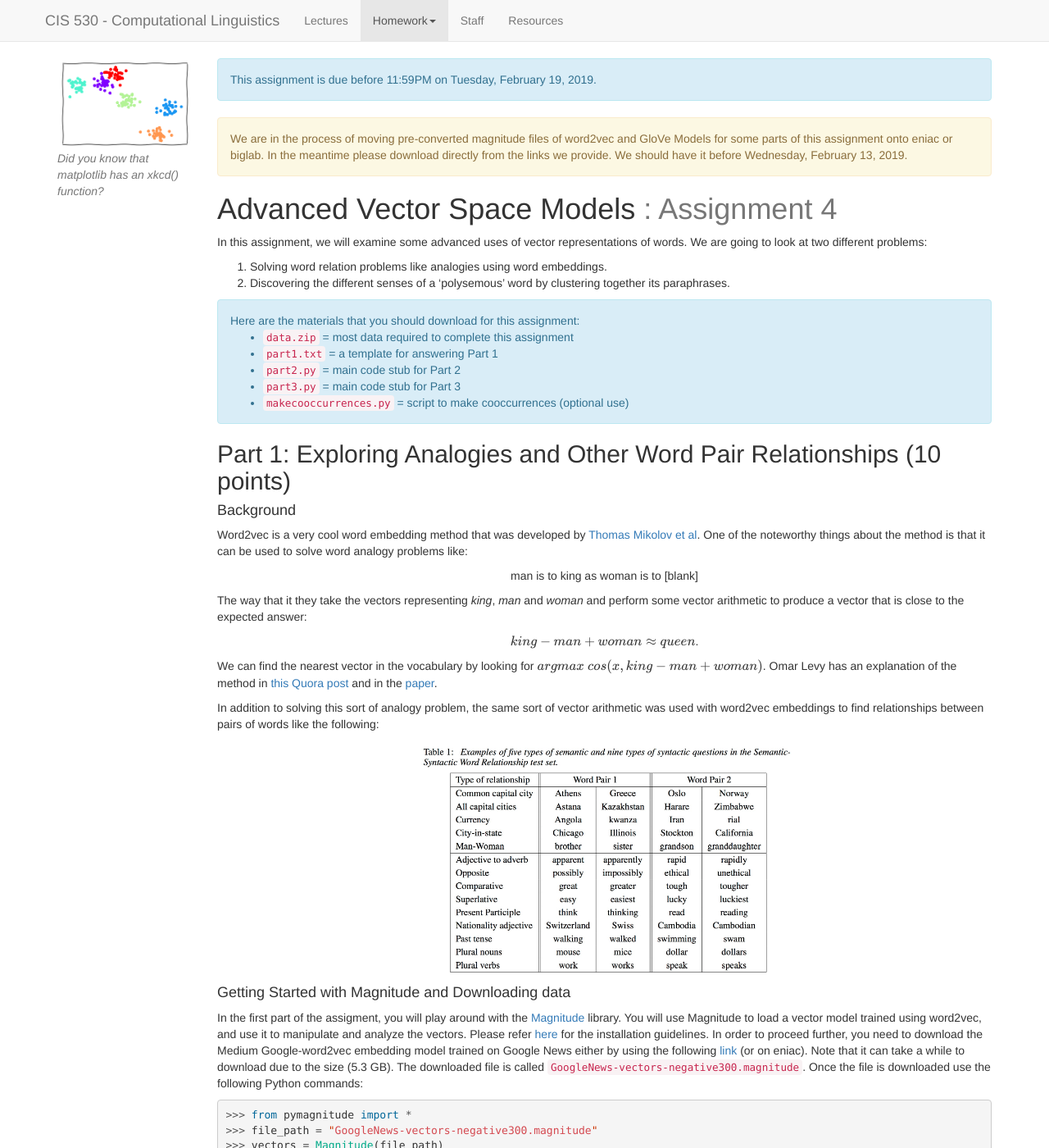
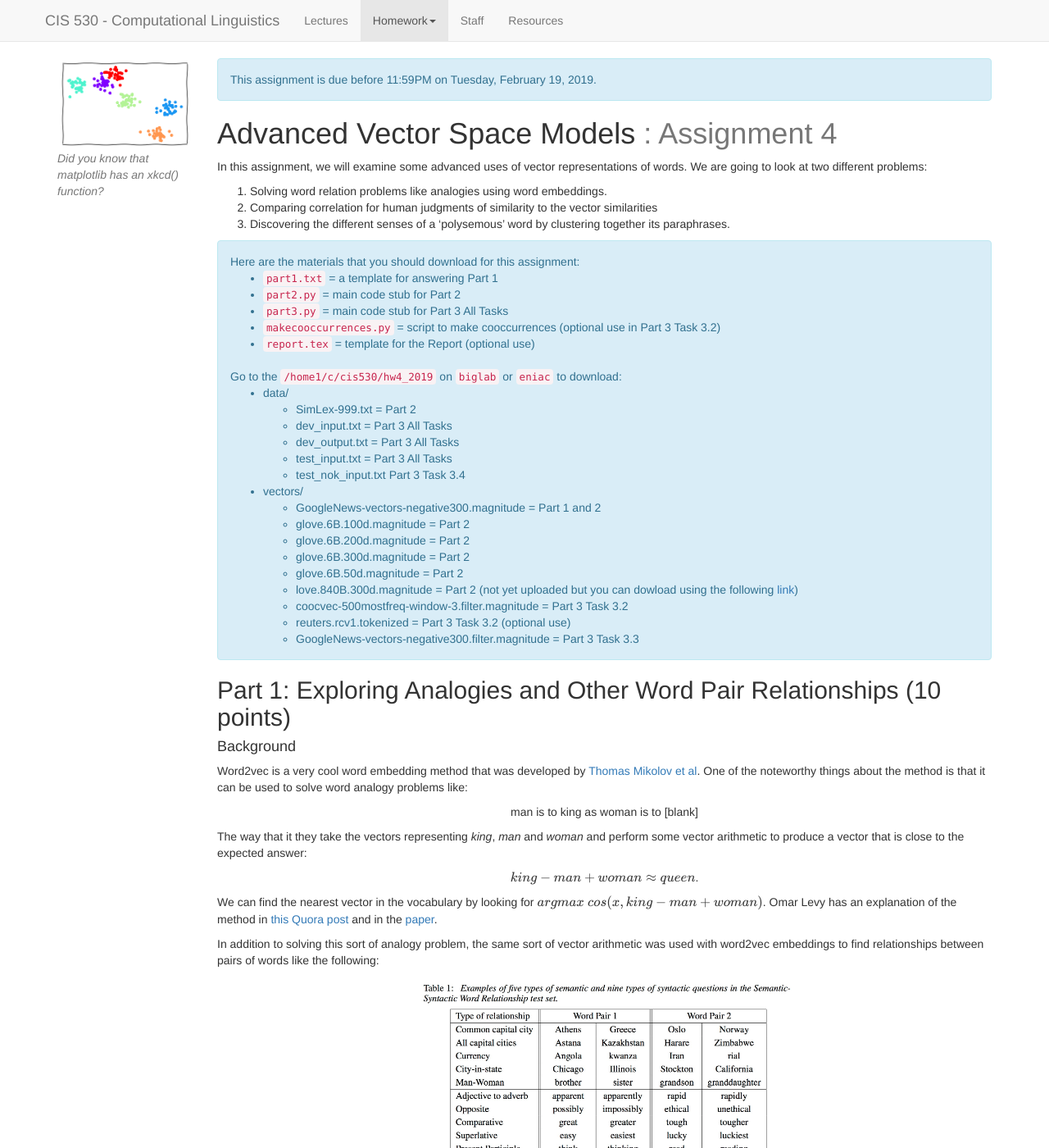
Before and after one commit to computational-linguistics-class/computational-linguistics-class.github.io, a Jekyll site: the page built from assignment4.md, in a window 1280 px wide and 1400 px high. Shown: the whole window at 82% size. Built offline with Jekyll 4.4.1, drawn with Linux system fonts in a browser that asks for light colours; nearby versions of some CDN libraries; formulas are drawn with MathJax 3; a script that is not in the unit is left out; some of the changed text lies outside the part shown.

Commit message:
Changed the links eniac, included latex template and change the leaderboard section to include 2 leaderboards.

````diff
--- a/assignment4.md
+++ b/assignment4.md
@@ -92,33 +92,46 @@
        }
 ---
 
-
 <div class="alert alert-info">
 This assignment is due before {{ page.due_date | date: "%I:%M%p" }} on {{ page.due_date | date: "%A, %B %-d, %Y" }}.
 </div>
 
-
-<div class="alert alert-warning">
-We are in the process of moving pre-converted magnitude files of word2vec and GloVe Models for some parts of this assignment onto eniac or biglab.
-In the meantime please download directly from the links we provide.
-We should have it before Wednesday, February 13, 2019.
-</div>
 
 Advanced Vector Space Models <span class="text-muted">: Assignment 4</span>
 =============================================================
 
 In this assignment, we will examine some advanced uses of vector representations of words. We are going to look at two different problems:
 1. Solving word relation problems like analogies using word embeddings.
-2. Discovering the different senses of a 'polysemous' word by clustering together its paraphrases.
+2. Comparing correlation for human judgments of similarity to the vector similarities
+3. Discovering the different senses of a 'polysemous' word by clustering together its paraphrases.
 
 
 <div class="alert alert-info" markdown="1">
 Here are the materials that you should download for this assignment:
-* [`data.zip`](downloads/hw4/data.zip) = most data required to complete this assignment
 * [`part1.txt`](downloads/hw4/part1.txt) = a template for answering Part 1
 * [`part2.py`](downloads/hw4/part2.py) = main code stub for Part 2
-* [`part3.py`](downloads/hw4/part3.py) = main code stub for Part 3
-* [`makecooccurrences.py`](downloads/hw4/makecooccurrences.py) = script to make cooccurrences (optional use)
+* [`part3.py`](downloads/hw4/part3.py) = main code stub for Part 3 All Tasks
+* [`makecooccurrences.py`](downloads/hw4/makecooccurrences.py) = script to make cooccurrences (optional use in Part 3 Task 3.2)
+* [`report.tex`](downloads/hw4/report.tex) = template for the Report (optional use)
+
+<br>
+Go to the `/home1/c/cis530/hw4_2019` on `biglab` or `eniac` to download:
+* data/
+    * SimLex-999.txt  = Part 2
+    * dev_input.txt  = Part 3 All Tasks
+    * dev_output.txt  = Part 3 All Tasks
+    * test_input.txt = Part 3 All Tasks
+    * test_nok_input.txt Part 3 Task 3.4
+* vectors/
+    * GoogleNews-vectors-negative300.magnitude = Part 1 and 2
+    * glove.6B.100d.magnitude = Part 2
+    * glove.6B.200d.magnitude = Part 2
+    * glove.6B.300d.magnitude = Part 2
+    * glove.6B.50d.magnitude = Part 2
+    * love.840B.300d.magnitude = Part 2 (not yet uploaded but you can dowload using the following [link](http://magnitude.plasticity.ai/glove/medium/glove.840B.300d.magnitude))
+    * coocvec-500mostfreq-window-3.filter.magnitude = Part 3 Task 3.2
+    * reuters.rcv1.tokenized = Part 3 Task 3.2 (optional use)
+    * GoogleNews-vectors-negative300.filter.magnitude = Part 3 Task 3.3
 </div>
 
 
@@ -147,7 +160,7 @@
 #### Getting Started with Magnitude and Downloading data
 
 In the first part of the assigment, you will play around with the [Magnitude](https://github.com/plasticityai/magnitude)  library.  You will use Magnitude to load a vector model trained using word2vec, and use it to manipulate and analyze the vectors. Please refer [here](https://github.com/plasticityai/magnitude#installation) for the installation guidelines.
-In order to proceed further, you need to download the Medium Google-word2vec embedding model trained on Google News either by using the following [link](http://magnitude.plasticity.ai/word2vec/medium/GoogleNews-vectors-negative300.magnitude) (or on eniac). Note that it can take a while to download due to the size (5.3 GB). The downloaded file is called `GoogleNews-vectors-negative300.magnitude`. Once the file is downloaded use the following Python commands:
+In order to proceed further, you need to use the Medium Google-word2vec embedding model trained on Google News by using file `GoogleNews-vectors-negative300.magnitude` on eniac in `/home1/c/cis530/hw4_2019/vectors/`. Once the file is downloaded use the following Python commands:
 
  ```python
 >>> from pymagnitude import *
@@ -180,7 +193,7 @@
 ##  Part 2: SimLex-999 Dataset Revisited (15 points)
 
 
-Let us revisit [SimLex-999](https://fh295.github.io/simlex.html) dataset from Extra Credit in Assignment 3. We included in `data.zip` the dataset labelled as `SimLex-999.txt`.
+Let us revisit [SimLex-999](https://fh295.github.io/simlex.html) dataset from Extra Credit in Assignment 3. We will use `SimLex-999.txt` located on eniac in `/home1/c/cis530/hw4_2019/data/`.
 
 We provided you a script called `part2.py` that:
 
@@ -233,15 +246,18 @@
 
 1. What is the least similar 2 pairs of words based on human judgement scores and vector similarity? Do the pairs match?
 2. What is the most similar 2 pairs of words based on human judgement scores and vector similarity? Do the pairs match?
-3. Provide correlation scores and p values for:
-    * [Stanford - GloVe Wikipedia 2014 + Gigaword 5 6B Medium 50D](http://magnitude.plasticity.ai/glove/medium/glove.6B.50d.magnitude)
-    * [Stanford - GloVe Wikipedia 2014 + Gigaword 5 6B Medium 100D](http://magnitude.plasticity.ai/glove/medium/glove.6B.100d.magnitude)
-    * [Stanford - GloVe Wikipedia 2014 + Gigaword 5 6B Medium 200D](http://magnitude.plasticity.ai/glove/medium/glove.6B.200d.magnitude)
-    * [Stanford - GloVe Wikipedia 2014 + Gigaword 5 6B Medium 300D](http://magnitude.plasticity.ai/glove/medium/glove.6B.300d.magnitude)
-    * [Stanford - GloVe Common Crawl Medium 300D](http://magnitude.plasticity.ai/glove/medium/glove.840B.300d.magnitude)
-   How do those value compare to each other?
+3. Provide correlation scores and p values for the following models on eniac in `/home1/c/cis530/hw4_2019/vectors/`:
+    * (Stanford - GloVe Wikipedia 2014 + Gigaword 5 6B Medium 50D) `glove.6B.50d.magnitude`
+    * (Stanford - GloVe Wikipedia 2014 + Gigaword 5 6B Medium 100D)`glove.6B.100d.magnitude`
+    * (Stanford - GloVe Wikipedia 2014 + Gigaword 5 6B Medium 200D) `glove.6B.200d.magnitude`
+    * (Stanford - GloVe Wikipedia 2014 + Gigaword 5 6B Medium 300D) `glove.6B.300d.magnitude`
+    * (Stanford - GloVe Common Crawl Medium 300D) `love.840B.300d.magnitude`
 
-Extra points will be awarded for creativity and more thorough qualitative analysis.
+    How do those value compare to each other?
+
+
+
+Extra points will be awarded for creativity and a more thorough qualitative analysis.
 
 ##  Part 3: Creating Word Sense Clusters (75 points)
 
@@ -309,7 +325,7 @@
 1. words file (input)
 2. clusters file (output).
 
-The words file `dev_input.txt` is formatted such that each line contains one target, its paraphrase set, and the number of ground truth clusters `k`, separated by a `::` symbol. You can use `k` as input to your clustering algorithm.
+The words file `dev_input.txt` located on eniac in `/home1/c/cis530/hw4_2019/data/` is formatted such that each line contains one target, its paraphrase set, and the number of ground truth clusters `k`, separated by a `::` symbol. You can use `k` as input to your clustering algorithm.
 
 ```
 target.pos :: k :: paraphrase1 paraphrase2 paraphrase3 ...
@@ -317,7 +333,7 @@
 
 
 
-The clusters file `dev_output.txt` contains the ground truth clusters for each target word's paraphrase set, split over *k* lines:
+The clusters file `dev_output.txt` located on eniac in `/home1/c/cis530/hw4_2019/data/` contains the ground truth clusters for each target word's paraphrase set, split over *k* lines:
 
 ```
 target.pos :: 1 :: paraphrase2 paraphrase6
@@ -330,8 +346,8 @@
 
 #### Test data
 
-For testing Tasks 1 -- 3, you will receive only words file `test_input.txt` containing the test target words, number of ground truth clusters and their paraphrase sets.
-For testing Task 4, you will receive only words file `test_nok_input.txt` containing the test target words and their paraphrases sets. Neither order of senses, nor order of words in a cluster matter.
+For testing Tasks 3.1 -- 3.3, you will receive only words file `test_input.txt`   located on eniac in `/home1/c/cis530/hw4_2019/data/`  containing the test target words, number of ground truth clusters and their paraphrase sets.
+For testing Task 3.4, you will receive only words file `test_nok_input.txt`  located on eniac in `/home1/c/cis530/hw4_2019/data/`  containing the test target words and their paraphrases sets. Neither order of senses, nor order of words in a cluster matter.
 
 
 #### Evaluation
@@ -340,7 +356,7 @@
 
 The general idea behind paired F-score is to treat clustering prediction like a classification problem; given a target word and its paraphrase set, we call a *positive instance* any pair of paraphrases that appear together in a ground-truth cluster. Once we predict a clustering solution for the paraphrase set, we similarly generate the set of word pairs such that both words in the pair appear in the same predicted cluster. We can then evaluate our set of predicted pairs against the ground truth pairs using precision, recall, and F-score.
 
-
+V-Measure is another metric that is used to evaluate clustering solutions, however we will not be using it in this Assignment.
 
 ## Tasks
 
@@ -407,10 +423,10 @@
 Write a function `cluster_with_sparse_representation(word_to_paraphrases_dict, word_to_k_dict)`. The input and output remains the same as in Task 1, however the clustering of paraphrases will no longer be random and is based on sparse vector representation.
 
 We will feature-based (not dense) vector space representation. In this type of VSM, each dimension of the vector space corresponds to a specific feature, such as a context word (see, for example, the term-context matrix described in [Chapter 6.1.2 of Jurafsky & Martin](https://web.stanford.edu/~jurafsky/slp3/6.pdf)).
-You will calculate cooccurrence vectors on the Reuters RCV1 corpus. It can take a long time to build cooccurrence vectors, so we have pre-built a set, included in the `data.zip`, called `coocvec-500mostfreq-window-3.vec.filter.magnitude`. To save on space, these include only the words used in the given files.
+You will calculate cooccurrence vectors on the Reuters RCV1 corpus. It can take a long time to build cooccurrence vectors, so we have pre-built set called  `coocvec-500mostfreq-window-3.vec.filter.magnitude` located on eniac in `/home1/c/cis530/hw4_2019/vectors/`. To save on space, these include only the words used in the given files.
 This representation of words uses a term-context matrix `M` of size `|V| x D`, where `|V|` is the size of the vocabulary and D=500. Each feature corresponds to one of the top 500 most-frequent words in the corpus. The value of matrix entry `M[i][j]` gives the number of times the context word represented by column `j` appeared within W=3 words to the left or right of the word represented by row `i` in the corpus.
 
-If you are interested in building your own cooccurrence vectors, you can download [tokenized and cleaned version here](http://www.cis.upenn.edu/~cis530/18sp/data/reuters.rcv1.tokenized.gz). The original is [here](https://archive.ics.uci.edu/ml/datasets/Reuters+RCV1+RCV2+Multilingual,+Multiview+Text+Categorization+Test+collection). We used the provided script, `makecooccurrences.py`, to build these vectors. If you want to used it, be sure to set D and W to what you want. Don't forget to convert your new vector representation to Magnitude by constructing a [Magnitude object](https://github.com/plasticityai/magnitude#constructing-a-magnitude-object).
+If you are interested in building your own cooccurrence vectors, you can use tokenized and cleaned version here called `reuters.rcv1.tokenized.gz` located on eniac in `/home1/c/cis530/hw4_2019/vectors/`. The original is [here](https://archive.ics.uci.edu/ml/datasets/Reuters+RCV1+RCV2+Multilingual,+Multiview+Text+Categorization+Test+collection). We used the provided script, `makecooccurrences.py`, to build these vectors. If you want to use it, be sure to set D and W to what you want. Don't forget to convert your new vector representation to Magnitude by constructing a [Magnitude object](https://github.com/plasticityai/magnitude#constructing-a-magnitude-object).
 
 Use one of the clustering algorithms, for instance K-means clustering in `cluster_with_sparse_representation(word_to_paraphrases_dict, word_to_k_dict)`.  Here is an example of the K-means clustering code:
 
@@ -447,7 +463,7 @@
 
 We would like to see if dense word embeddings are better for clustering the words in our test set. Run the word clustering task again, but this time use a dense word representation.
 
-For this task, we have also included in the data.zip a file called `GoogleNews-vectors-negative300.filter.magnitude`, which is filtered to contain only the words in the dev/test splits.
+For this task, we have also included a file called `GoogleNews-vectors-negative300.filter.magnitude` located on eniac in `/home1/c/cis530/hw4_2019/vectors/`, which is filtered to contain only the words in the dev/test splits.
 
 As before, use the provided word vectors to represent words and perform one of the clusterings. Here are some suggestions to improve the performance of your model:
 
@@ -477,7 +493,7 @@
 
 Write a function `cluster_with_no_k(word_to_paraphrases_dict)` that accepts only the first dictionary as an input and produces clusterings for given target words.
 
-We have provided an additional test set, `test_nok_input.txt`, where the `k` field has been zeroed out. See if you can come up with a method that clusters words by sense, and chooses the best `k` on its own.
+We have provided an additional test set `test_nok_input.txt` located on eniac in `/home1/c/cis530/hw4_2019/data/`, where the `k` field has been zeroed out. See if you can come up with a method that clusters words by sense, and chooses the best `k` on its own.
 You can start by assigning `k=5` for all target words as a baseline model.
 
 You might want to try and use the development data to analyze how got is your model in determining `k`.
@@ -495,14 +511,19 @@
 ```
 
 
-#### The Leaderboard
-In order to stir up some friendly competition, we would also like you to submit the clustering from your best model to a leaderboard. Copy the output file from your best model to a file called `test_nok_output_leaderboard.txt` and include it with your submission following the format of the clusters file.
-The first 10 places in a leaderboard get extra points (to be determined).
+## Leaderboards
+In order to stir up some friendly competition, we would also like you to submit the clustering from your best model to a leaderboard.
 
+From Task 3.4, copy the output file from your best model to a file called `test_nok_output_leaderboard.txt` and include it with your submission in 'HW4: Leaderboard Without K' following the format of the clusters file.
+
+From Task 3.2 or 3.3, copy the output file from your best model to a file called `test_output_leaderboard.txt` and include it with your submission in 'HW4: Leaderboard With K' following the format of the clusters file.
+
+The first 10 places in either of the two leaderboards get extra points (The exact number of points will be determined).
 
 ## Report
 
 We are looking for the following sections in your report:
+
 * Part 2 question responses and analysis of correlations
 * Task 3.2 description of your model:
     * Description of the model
@@ -518,6 +539,8 @@
     * Description of the model
     * Clustering algorithm
     * Results of any preliminary experiments you might have run on the dev set
+
+If you wish to write your report in latex, here is a [template](downloads/hw4/report.tex) for you to get started.
 
 
 ## Deliverables
@@ -540,9 +563,9 @@
 In HW4: Leaderboard Without K
 * `test_nok_output_leaderboard.txt` = Task 3.4 output file
 
-<!--
-Note: `part2.py` relies on particular vector representations, for instance, `coocvec-500mostfreq-window-3.filter.magnitudez` or `GoogleNews-vectors-negative300.filter.magnitude`.
-so be sure to include those as well in the same directory as `part2.py`. -->
+In HW4: Leaderboard With K
+* `test_output_leaderboard.txt` = Task 3.2 or 3.3 output file
+
 </div>
 
 
````
Also changed, not shown: 1 other file.
